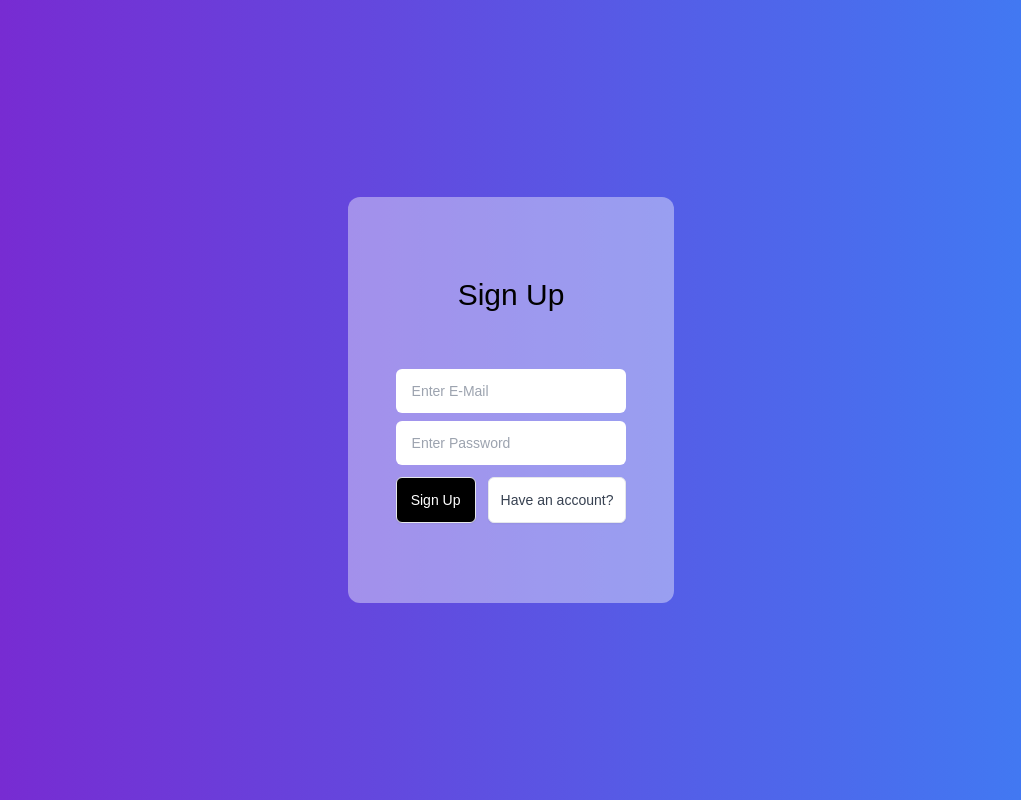
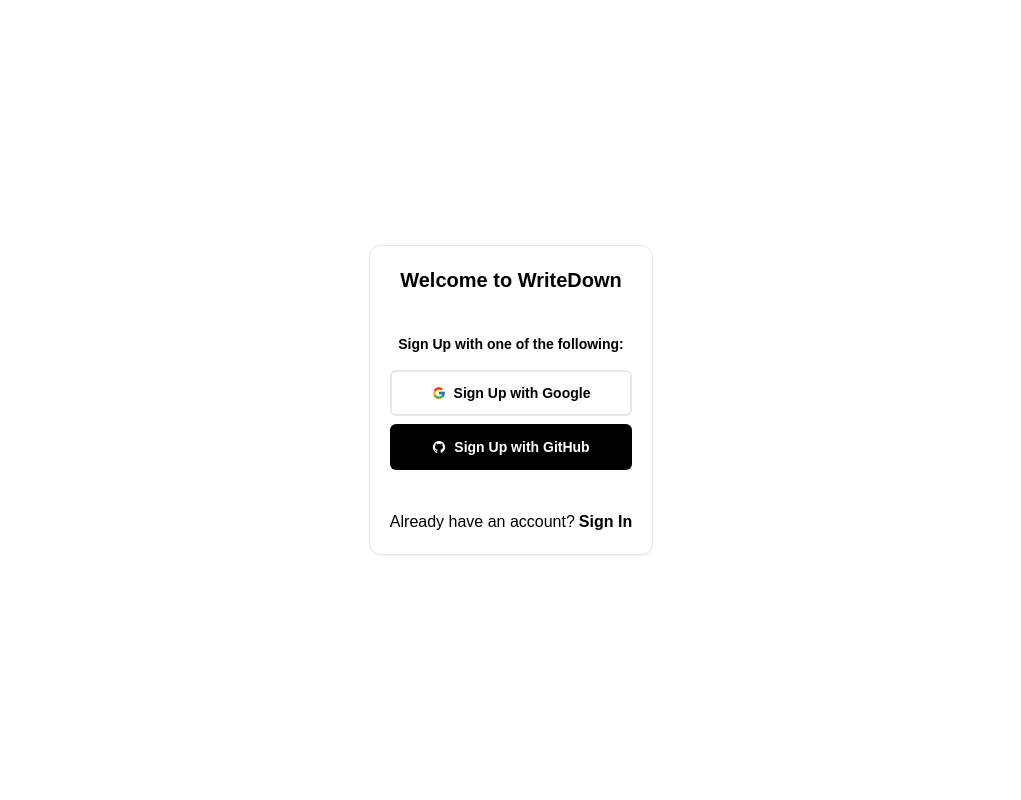
Before and after one commit to NayamAmarshe/writedown, a Next.js app: page /signup in a window 1280 px wide. Shown: the whole page, without its empty margins (129-1150 px from the left). Built offline with nearby package versions, Linux system fonts and the light colour scheme.

Commit message:
Redesigned Signup with design from ray/add-login-page

```diff
--- a/components/Button.tsx
+++ b/components/Button.tsx
@@ -1,3 +1,5 @@
+
+
 import React, { ButtonHTMLAttributes } from "react";
 
 const Button = ({
@@ -5,17 +7,42 @@ const Button = ({
   children,
   ...rest
 }: ButtonHTMLAttributes<HTMLButtonElement> & {
-  variant: "primary" | "outline" | "ghost";
+  variant:
+    | "primary"
+    | "outline"
+    | "ghost"
+    | "danger"
+    | "warning"
+    | "success"
+    | "info"
+    | "black"
+    | "gray"
+    | "white";
   children: React.ReactNode;
 }) => {
   const getButtonClass = () => {
     switch (variant) {
       case "primary":
-        return "inline-flex items-center justify-center gap-2 rounded-md border border-transparent bg-blue-500 py-3 px-4 text-sm font-semibold text-white transition-all hover:bg-blue-600 focus:outline-none focus:ring-2 focus:ring-blue-500 focus:ring-offset-2 dark:focus:ring-offset-gray-800";
+        return "inline-flex items-center justify-center gap-2 rounded-md border border-transparent bg-black py-3 px-4 text-sm font-semibold text-white transition-all hover:bg-gray-800 focus:outline-none focus:ring-2 focus:ring-black focus:ring-offset-2 dark:focus:ring-offset-gray-800";
       case "outline":
-        return "py-[.688rem] px-4 inline-flex justify-center items-center gap-2 rounded-md border-2 border-gray-200 font-semibold text-blue-500 hover:text-white hover:bg-blue-500 hover:border-blue-500 focus:outline-none focus:ring-2 focus:ring-blue-500 focus:ring-offset-2 transition-all text-sm dark:border-gray-700 dark:hover:border-blue-500";
+        return "py-[.688rem] px-4 inline-flex justify-center items-center gap-2 rounded-md border-2 border-gray-200 font-semibold text-blackhover:text-white hover:bg-gray-200 hover:border-gray-300 focus:outline-none focus:ring-2 focus:ring-gray-300 focus:ring-offset-2 transition-all text-sm dark:border-gray-700 dark:hover:border-blue-500";
       case "ghost":
         return "py-3 px-4 inline-flex justify-center items-center gap-2 rounded-md border border-transparent font-semibold text-blue-500 hover:bg-blue-100 focus:outline-none focus:ring-2 focus:ring-blue-500 focus:ring-offset-2 transition-all text-sm";
+      case "danger":
+        return "py-3 px-4 inline-flex justify-center items-center gap-2 rounded-md border border-transparent font-semibold bg-red-500 text-white hover:bg-red-600 focus:outline-none focus:ring-2 focus:ring-red-500 focus:ring-offset-2 transition-all text-sm dark:focus:ring-offset-gray-800";
+      case "warning":
+        return "py-3 px-4 inline-flex justify-center items-center gap-2 rounded-md border border-transparent font-semibold bg-yellow-500 text-white hover:bg-yellow-600 focus:outline-none focus:ring-2 focus:ring-yellow-500 focus:ring-offset-2 transition-all text-sm dark:focus:ring-offset-gray-800";
+      case "success":
+        return "py-3 px-4 inline-flex justify-center items-center gap-2 rounded-md border border-transparent font-semibold bg-green-500 text-white hover:bg-green-600 focus:outline-none focus:ring-2 focus:ring-green-500 focus:ring-offset-2 transition-all text-sm dark:focus:ring-offset-gray-800";
+      case "info":
+        return "py-3 px-4 inline-flex justify-center items-center gap-2 rounded-md border border-transparent font-semibold bg-purple-500 text-white hover:bg-purple-600 focus:outline-none focus:ring-2 focus:ring-purple-500 focus:ring-offset-2 transition-all text-sm dark:focus:ring-offset-gray-800";
+      case "black":
+        return "py-3 px-4 inline-flex justify-center items-center gap-2 rounded-md border border-transparent font-semibold bg-gray-800 text-white hover:bg-gray-700 focus:outline-none focus:ring-2 focus:ring-gray-800 focus:ring-offset-2 transition-all text-sm dark:focus:ring-gray-900 dark:focus:ring-offset-gray-800";
+      case "gray":
+        return "py-3 px-4 inline-flex justify-center items-center gap-2 rounded-md border border-transparent font-semibold bg-gray-500 text-white hover:bg-gray-600 focus:outline-none focus:ring-2 focus:ring-gray-500 focus:ring-offset-2 transition-all text-sm dark:bg-gray-700 dark:hover:bg-gray-600 dark:focus:ring-offset-gray-800";
+      case "white":
+        return "py-[.688rem] px-4 inline-flex justify-center items-center gap-2 rounded-md border-2 border-gray-200 font-semibold text-gray-600 hover:bg-gray-50 focus:outline-none focus:ring-2 focus:ring-blue-500 focus:ring-offset-2 transition-all text-sm dark:border-gray-700 dark:hover:border-blue-500";
+
       default:
         return "inline-flex items-center justify-center gap-2 rounded-md border border-transparent bg-blue-500 py-3 px-4 text-sm font-semibold text-white transition-all hover:bg-blue-600 focus:outline-none focus:ring-2 focus:ring-blue-500 focus:ring-offset-2 dark:focus:ring-offset-gray-800";
     }
@@ -23,7 +50,7 @@ const Button = ({
 
   return (
     <button type="button" className={getButtonClass()} {...rest}>
-      {children}
+      {children ? children : "Button"}
     </button>
   );
 };
--- a/pages/index.tsx
+++ b/pages/index.tsx
@@ -1,11 +1,12 @@
 import type { NextPage } from 'next'
 import Head from 'next/head'
 import Image from 'next/image'
+import Button from "../components/Button";
 const Home: NextPage = () => {
   return (
-    <div>
-      <h1>Test</h1>
-      <a href="signup">click</a>
+    <div className='my-5'>
+      <a className='px-4  hover:underline' href="login">Login Page</a>
+      <a className='hover:underline' href="signup">Signup Page</a>
     </div>
   )
 }
--- a/pages/signup.tsx
+++ b/pages/signup.tsx
@@ -1,34 +1,37 @@
 import type { NextPage } from "next";
 import Head from "next/head";
 import Image from "next/image";
+import Button from "../components/Button";
+import { AiFillGithub, AiFillGoogleCircle } from "react-icons/ai";
+import { FcGoogle } from "react-icons/fc"
 const Signup: NextPage = () => {
   return (
-    <div className="flex min-h-screen flex-col items-center justify-center py-2 bg-gradient-to-r from-purple-700 to-blue-500">
-      {/*Background div*/}
-      <div className='bg-white bg-opacity-40 py-20 px-12 mx-5 rounded-xl'>
-        {/*Main things div*/}
-        <h1 className="flex text-center justify-center font-normal text-3xl pb-12">Sign Up</h1>
-
-        <input type="email" id="input-label" className="my-2 py-3 px-4 flex w-full border-gray-200 rounded-md text-sm focus:border-blue-500 focus:ring-blue-500 dark:bg-white dark:border-gray-700 dark:text-black" placeholder="Enter E-Mail" />
-
-        <input type="password" id="input-label" className="my-2 py-3 px-4 flex w-full border-gray-200 rounded-md text-sm focus:border-blue-500 focus:ring-blue-500 dark:bg-white dark:border-gray-700 dark:text-black" placeholder="Enter Password" />
-
-        <div className="w-full pt-1">
-          {/*Buttons div*/}
-          <button type="button" className="w-20 mr-3 py-3 px-2 inline-flex justify-center items-center gap-2 rounded-md border font-medium bg-black text-white shadow-sm align-middle hover:bg-gray-700 focus:outline-none focus:ring-2 focus:ring-offset-2 focus:ring-offset-white focus:ring-blue-600 transition-all text-sm">
-            Sign Up
-          </button>
-          <button type="button" className="w-35 py-3 px-3 inline-flex justify-center items-center gap-2 rounded-md border font-medium bg-white text-gray-700 shadow-sm align-middle hover:bg-gray-50 focus:outline-none focus:ring-2 focus:ring-offset-2 focus:ring-offset-white focus:ring-blue-600 transition-all text-sm">
-            Have an account?
-          </button>
+    <div className="flex h-screen w-screen flex-col items-center justify-center">
+      <div className="flex flex-col gap-10 rounded-xl border bg-white p-4 shadow-sm dark:border-gray-700 dark:bg-gray-800 dark:text-gray-400 dark:shadow-slate-700/[.7] md:p-5">
+        <div>
+          <h3 className="text-center text-xl font-semibold">
+            Welcome to WriteDown
+          </h3>
         </div>
-
-
-
-
-
+        <div className="flex flex-col gap-2">
+          <p className="text-center text-sm font-semibold mb-2">
+            Sign Up with one of the following:
+          </p>
+          <Button variant="outline" >
+            <FcGoogle /> Sign Up with Google
+          </Button>
+          <Button variant="primary" >
+            <AiFillGithub /> Sign Up with GitHub
+          </Button>
+        </div>
+        <span className="flex justify-center gap-1">
+          <p className="">Already have an account?</p>
+          <a href="/signup" className="font-bold hover:underline">
+            Sign In
+          </a>
+        </span>
       </div>
-    </div >
+    </div>
   );
 };
 
```
Also changed, not shown: public/githumb.svg (added).
